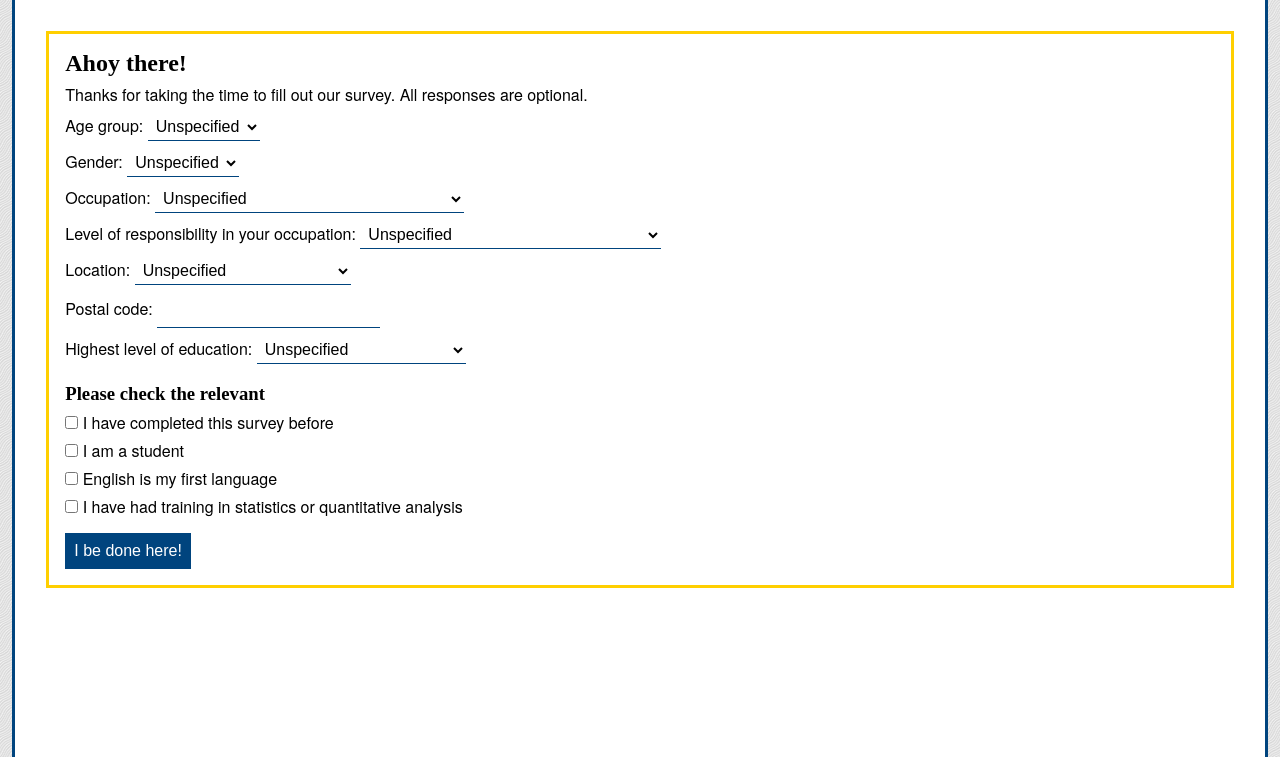
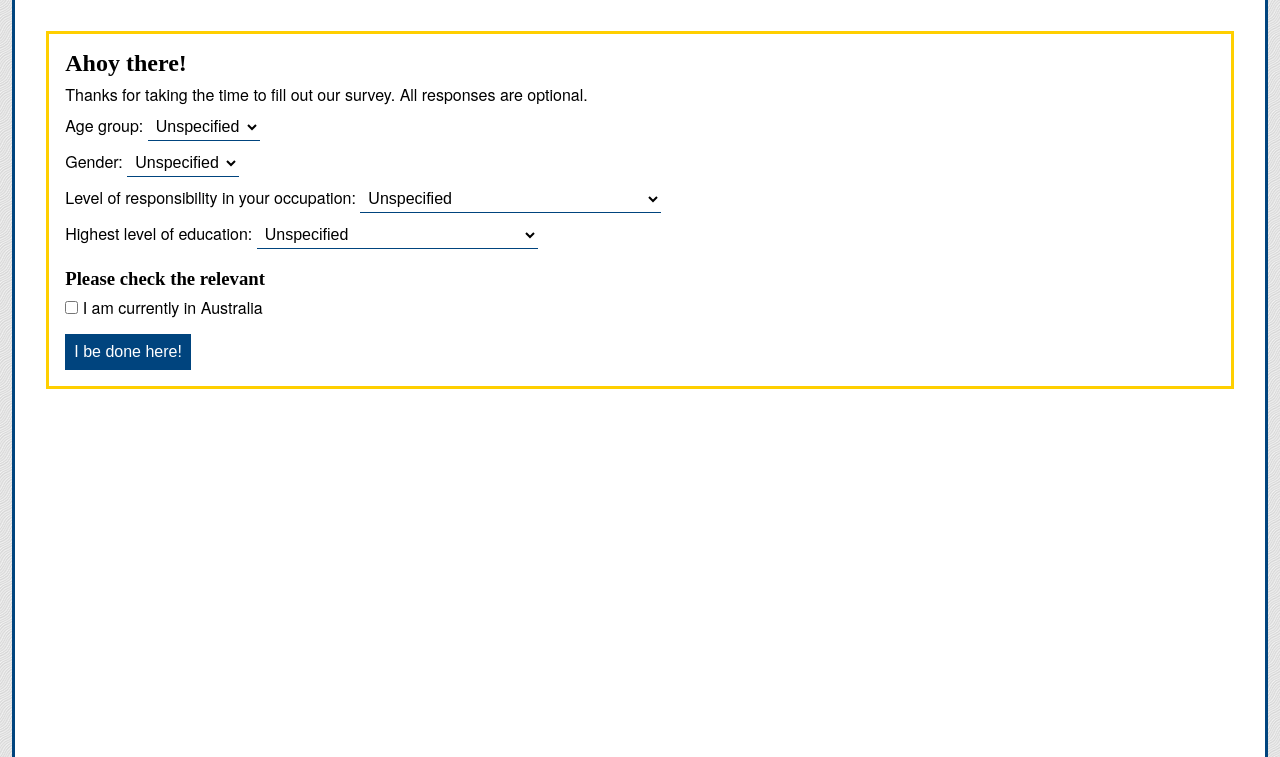
Before and after one commit to inambioinfo/d3_cancer_atlas, a Flask app: template templates/survey.html in a window 1280 px wide. Shown: the part 25-782 px from the top of the page. Run offline with Flask 2, Linux system fonts and the light colour scheme; the template is opened without the code that fills it, so the values that code supplies are empty; parts of the project's set-up code (start-up, migrations or seed data) failed here and were passed over; some libraries are stand-ins or nearby versions; some web fonts are replaced.

Commit message:
Reduced survey

```diff
--- a/app.py
+++ b/app.py
@@ -60,6 +60,15 @@ def build_ships():
 
 	ships = []
 
+	#ship_masses = []
+
+	#for i in range(3):
+	#	ship_masses.append(round(r.random(),2))
+	#ship_masses.sort()
+
+	#mid_mass = round(r.random(),2)
+	#top_mass = round(r.random() * (1 - mid_mass),2) + mid_mass
+	#lower_mass = round(r.random() * mid_mass,2)
 
 	for j in range(3):
 
@@ -433,13 +442,8 @@ def submit_survey_to_db(form, session_key):
 	db_record['sex'] = form['sex']
 	db_record['occupation'] = form['occupation']
 	db_record['responsibility'] = form['responsibility']
-	db_record['location'] = form['location']
-	db_record['postcode'] = form['postcode']
 	db_record['education'] = form['education']
-	db_record['not-first-survey'] = (True if form.get('not-first-survey') else False)
-	db_record['is-a-student'] = (True if form.get('is-a-student') else False)
-	db_record['language-background'] = (True if form.get('language-background') else False)
-	db_record['stats-training'] = (True if form.get('stats-training') else False)
+	db_record['in-aus'] = (True if form.get('in-aus') else False)
 	#for arg in form:
 		#print arg, ":", form[arg]
 	result = coll_surveys.insert_one(db_record)
--- a/templates/survey.html
+++ b/templates/survey.html
@@ -19,12 +19,9 @@
 						<select name="ageGroup">
 							<option value="unanswered">Unspecified</option>
 							<option value="under-20">Under 20</option>
-							<option value="age-20-29">20 - 29</option>
-							<option value="age-30-39">30 - 39</option>
-							<option value="age-40-49">40 - 49</option>
-							<option value="age-50-59">50 - 59</option>
-							<option value="age-60-65">60 - 65</option>
-							<option value="age-65+">Over 65</option>
+							<option value="age-20-39">20 - 39</option>
+							<option value="age-40-59">40 - 59</option>
+							<option value="age-60+">60+</option>
 						</select>
 					</p>
 					<p>Gender:
@@ -36,20 +33,6 @@
 						</select>
 					</p>
 					<p>
-						Occupation:
-						<select name="occupation">
-							<option value="unanswered">Unspecified</option>
-							<option value="mngr">Manager</option>
-							<option value="prof">Professional</option>
-							<option value="tech">Technician or Trade Worker</option>
-							<option value="comm">Community or Personal Service Worker</option>
-							<option value="cler">Clerical or Administrative Worker</option>
-							<option value="sale">Sales Worker</option>
-							<option value="mach">Machinery Operator or Driver</option>
-							<option value="labr">Labourer</option>
-						</select>
-					</p>
-					<p>
 						Level of responsibility in your occupation:
 						<select name="responsibility">
 							<option value="unanswered">Unspecified</option>
@@ -57,26 +40,8 @@
 							<option value="dir">Director (or other senior management)</option>
 							<option value="manager">Manager</option>
 							<option value="sup">Supervisor</option>
-							<option value="none">No responsibility for others</option>
+							<option value="none">No responsibility for other employees</option>
 						</select>
-					</p>
-					<p>
-						Location:
-						<select name="location">
-							<option value="unanswered">Unspecified</option>
-							<option value="qld">Queensland</option>
-							<option value="nsw">New South Wales</option>
-							<option value="vic">Victoria</option>
-							<option value="act">Australian Capital Territory</option>
-							<option value="nt">Northern Territory</option>
-							<option value="sa">South Australia</option>
-							<option value="wa">Western Australia</option>
-							<option value="tas">Tasmania</option>
-							<option value="outer">Outside Australia</option>
-						</select>
-					</p>
-					<p>
-						Postal code: <input type="text" name="postcode">
 					</p>
 					<p>
 						Highest level of education:
@@ -85,28 +50,14 @@
 							<option value="no-school">No formal schooling</option>
 							<option value="prim-school">Primary school</option>
 							<option value="high-school">High school</option>
-							<option value="dip-cert">Diploma/Certificate/Trade</option>
-							<option value="bachelor">Bachelor Degree</option>
-							<option value="master">Master Degree</option>
-							<option value="doctorate">Doctorate</option>
+							<option value="voc-trade">Trade/Technical/Vocational Training</option>
+							<option value="degree">University Degree</option>
 						</select>
 					</p>
 					<h3>Please check the relevant </h3>
 					<p>
-						<input type="checkbox" name="not-first-survey" class="checkbox">
-						I have completed this survey before
-					</p>
-					<p>
-						<input type="checkbox" name="is-a-student" class="checkbox">
-						I am a student
-					</p>
-					<p>
-						<input type="checkbox" name="language-background" class="checkbox">
-						English is my first language
-					</p>
-					<p>
-						<input type="checkbox" name="stats-training" class="checkbox">
-						I have had training in statistics or quantitative analysis
+						<input type="checkbox" name="in-aus" class="checkbox">
+						I am currently in Australia
 					</p>
 					<input type="submit" name="Submit" class="submit" value="I be done here!">
 				</form>
```
